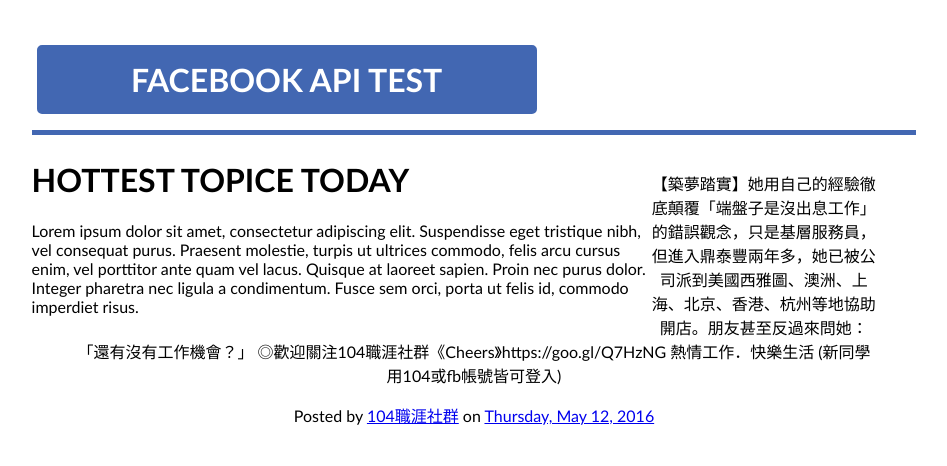
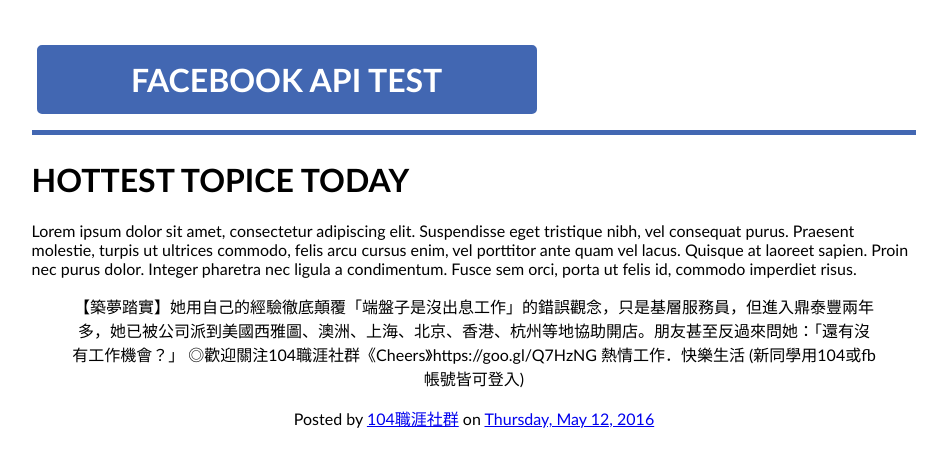
Before and after one commit to testforapi/testforapi.github.io, a plain HTML site: page index.html in a window 1280 px wide. Shown: the whole page, without its empty margins (166-1113 px from the left). Drawn offline with Linux system fonts and the light colour scheme.

Commit message:
Update index.html

```diff
--- a/index.html
+++ b/index.html
@@ -23,7 +23,7 @@
 	<div class="main_sub">
 		<div class="fb-page" data-href="https://www.facebook.com/104%E8%81%B7%E6%B6%AF%E7%A4%BE%E7%BE%A4-277429262382774/" data-tabs="timeline" data-width="500" data-height="70" data-small-header="false" data-adapt-container-width="true" data-hide-cover="false" data-show-facepile="true"></div>
 	</div>
-	<div class="quote" style="width:70%;float:left;">
+	<div class="quote" style="width:100%;float:left;">
  <h1>HOTTEST TOPICE TODAY</h1>
   <p>
     Lorem ipsum dolor sit amet, consectetur adipiscing elit. Suspendisse eget tristique nibh,
```
